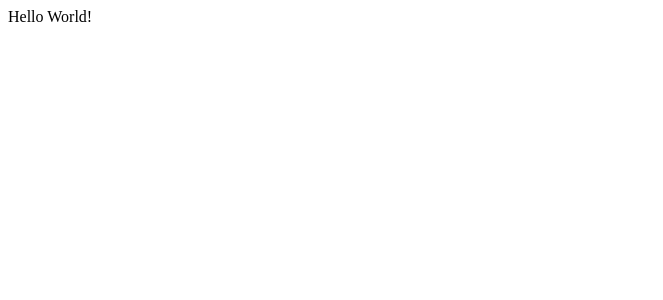
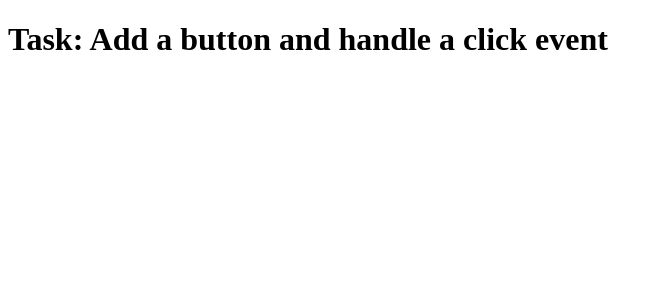
Before and after one commit to ImsirovicAjdin/react-from-scratch-101-simplest, a JavaScript app: page / in a window 1280 px wide. Shown: the top 300 px of the page, without its empty margins (0-663 px from the left). Built offline with nearby package versions, Linux system fonts and the light colour scheme.

Commit message:
Complete 4-1-2-08 dynamic events ungraded lab task

```diff
--- a/public/index.html
+++ b/public/index.html
@@ -24,7 +24,7 @@
       work correctly both with client-side routing and a non-root public URL.
       Learn how to configure a non-root public URL by running `npm run build`.
     -->
-    <title>React From Scratch, Simplest 101</title>
+    <title>4-2-1-08 Dynamic events, ungraded lab</title>
   </head>
   <body>
     <noscript>You need to enable JavaScript to run this app.</noscript>
--- a/src/App.js
+++ b/src/App.js
@@ -1,7 +1,7 @@
 function App() {
   return (
     <div className="App">
-      Hello World!
+      <h1>Task: Add a button and handle a click event</h1>
     </div>
   );
 }
```
Also changed, not shown: 2 other files (tests, documents, lock files or other folders).
